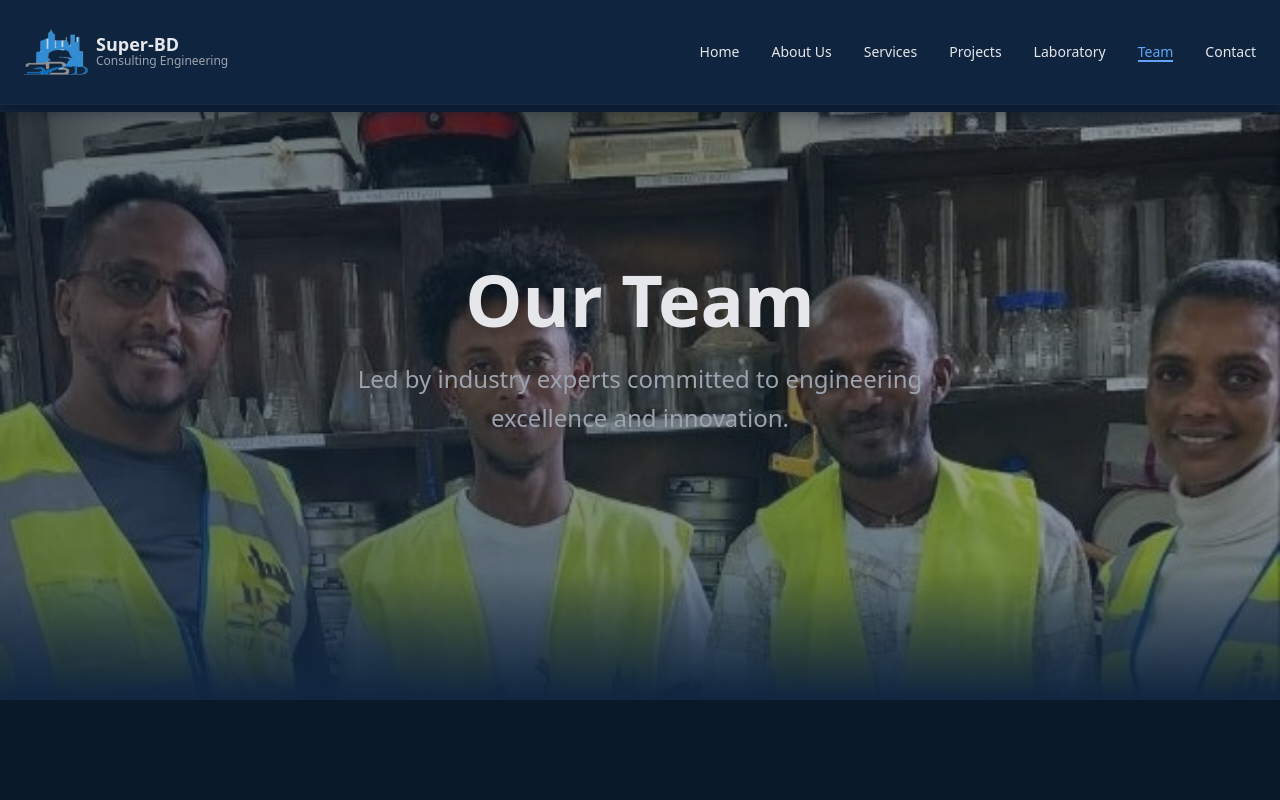
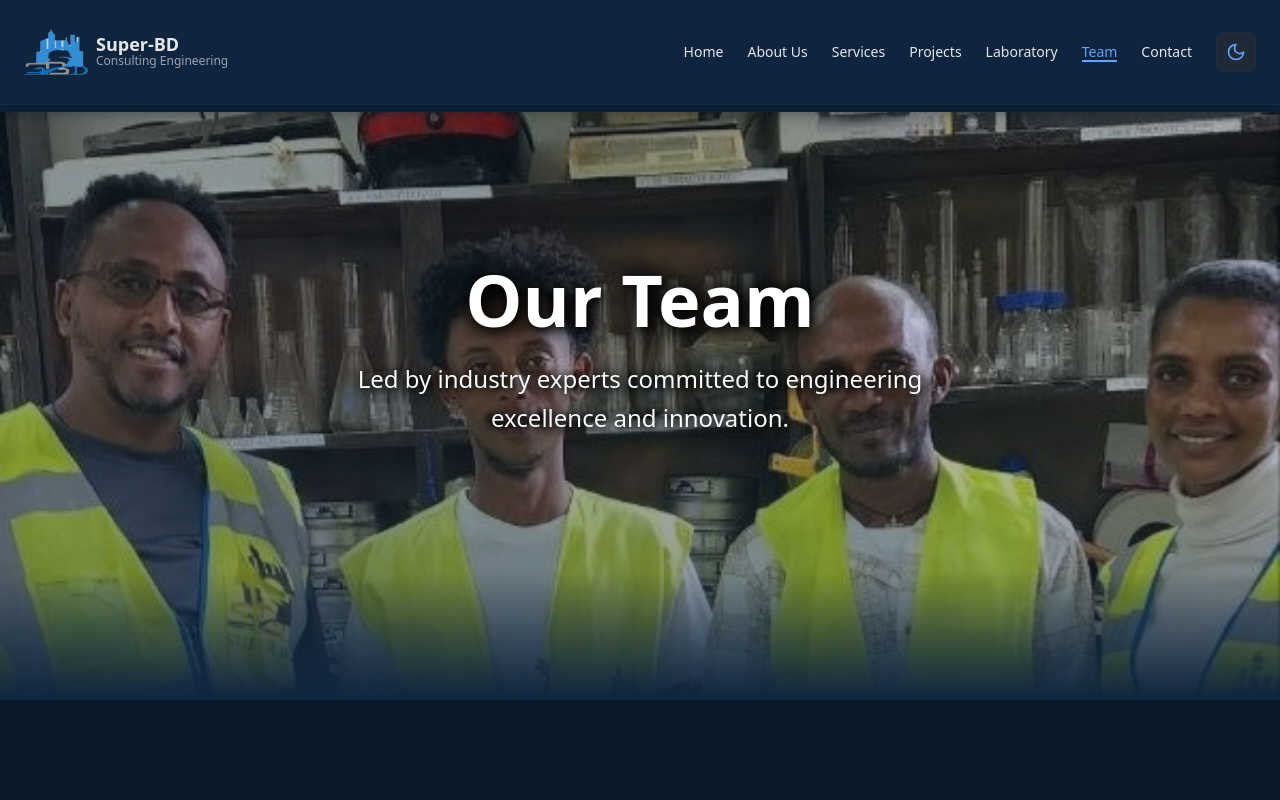
Before and after one commit to Tebarek-W/Super-BD-Consulting-Engineering, a Next.js app: page /team in a window 1280 px wide. Shown: the top 800 px of the page. Built offline with nearby package versions, Linux system fonts and the light colour scheme.

Commit message:
feat: Initialize project structure with global styles, theme system, and core layout components.

```diff
--- a/src/app/globals.css
+++ b/src/app/globals.css
@@ -37,6 +37,47 @@
   --text-muted: #9CA3AF;
   /* Muted text for secondary content */
   --border-subtle: #1F2937;
+  /* Subtle borders */
+}
+
+/* Light Theme - Modern Professional White */
+.light {
+  /* Light Backgrounds - Softer off-white */
+  --background: #F9FAFB;
+  /* Soft off-white primary background */
+  --background-dark: #F1F5F9;
+  /* Light gray for sections */
+  --foreground: #0F172A;
+  /* Dark slate for text */
+
+  /* Primary Colors - Professional Blue Palette */
+  --primary: #1E3A8A;
+  /* Deep blue */
+  --primary-light: #3B82F6;
+  /* Bright blue for hover */
+  --secondary: #0EA5E9;
+  /* Sky blue for contrast */
+
+  /* Accent Colors - Vibrant and Clean */
+  --accent: #2563EB;
+  /* Royal blue - Primary accent */
+  --accent-bright: #3B82F6;
+  /* Light blue - Highlights */
+  --accent-hover: #1D4ED8;
+  /* Deep blue - Hover states */
+  --accent-subtle: #DBEAFE;
+  /* Very light blue for subtle backgrounds */
+
+  /* Neutral & Supporting Colors */
+  --neutral: #F1F5F9;
+  /* Light gray for cards/sections */
+  --neutral-light: #E2E8F0;
+  /* Lighter gray for borders */
+  --text-dark: #0F172A;
+  /* Strong dark text on light backgrounds */
+  --text-muted: #475569;
+  /* Darker muted text for better readability */
+  --border-subtle: #CBD5E1;
   /* Subtle borders */
 }
 
--- a/src/app/layout.tsx
+++ b/src/app/layout.tsx
@@ -46,7 +46,7 @@ export default function RootLayout({
         <ThemeProvider
           attribute="class"
           defaultTheme="dark"
-          forcedTheme="dark"
+          enableSystem={false}
           disableTransitionOnChange
         >
           {children}
--- /dev/null
+++ b/src/components/ThemeToggle.tsx
@@ -0,0 +1,52 @@
+"use client";
+
+import { useTheme } from "next-themes";
+import { useEffect, useState } from "react";
+import { Moon, Sun } from "lucide-react";
+
+export function ThemeToggle() {
+    const { theme, setTheme } = useTheme();
+    const [mounted, setMounted] = useState(false);
+
+    // Avoid hydration mismatch
+    useEffect(() => {
+        setMounted(true);
+    }, []);
+
+    if (!mounted) {
+        return (
+            <button
+                className="w-10 h-10 rounded-lg bg-neutral/50 flex items-center justify-center"
+                aria-label="Toggle theme"
+            >
+                <div className="w-5 h-5" />
+            </button>
+        );
+    }
+
+    return (
+        <button
+            onClick={() => setTheme(theme === "dark" ? "light" : "dark")}
+            className="relative w-10 h-10 rounded-lg bg-neutral hover:bg-neutral-light transition-all duration-300 flex items-center justify-center group overflow-hidden border border-neutral-light/20"
+            aria-label={`Switch to ${theme === "dark" ? "light" : "dark"} mode`}
+        >
+            {/* Sun Icon for Light Mode */}
+            <Sun
+                className={`absolute transition-all duration-500 ${theme === "dark"
+                        ? "rotate-90 scale-0 opacity-0"
+                        : "rotate-0 scale-100 opacity-100"
+                    } text-amber-500 group-hover:text-amber-400`}
+                size={20}
+            />
+
+            {/* Moon Icon for Dark Mode */}
+            <Moon
+                className={`absolute transition-all duration-500 ${theme === "dark"
+                        ? "rotate-0 scale-100 opacity-100"
+                        : "-rotate-90 scale-0 opacity-0"
+                    } text-accent group-hover:text-accent-bright`}
+                size={20}
+            />
+        </button>
+    );
+}
--- a/src/components/layout/Navbar.tsx
+++ b/src/components/layout/Navbar.tsx
@@ -6,6 +6,7 @@ import { usePathname } from "next/navigation";
 import { Menu, X, Phone, Mail } from "lucide-react";
 import { cn } from "@/lib/utils";
 import { motion, AnimatePresence } from "framer-motion";
+import { ThemeToggle } from "@/components/ThemeToggle";
 
 
 const navLinks = [
@@ -67,7 +68,7 @@ export default function Navbar() {
                     </Link>
 
                     {/* Desktop Navigation */}
-                    <div className="hidden md:flex items-center gap-8">
+                    <div className="hidden md:flex items-center gap-6">
                         {navLinks.map((link) => {
                             const isActive = pathname === link.href;
                             return (
@@ -87,10 +88,12 @@ export default function Navbar() {
                                 </Link>
                             );
                         })}
+                        <ThemeToggle />
                     </div>
 
                     {/* Mobile Menu Button */}
-                    <div className="md:hidden flex items-center gap-4">
+                    <div className="md:hidden flex items-center gap-3">
+                        <ThemeToggle />
                         <button
                             className="text-accent hover:text-accent-bright transition-colors"
                             onClick={() => setIsOpen(!isOpen)}
--- a/src/components/sections/PageHero.tsx
+++ b/src/components/sections/PageHero.tsx
@@ -26,9 +26,9 @@ export default function PageHero({ title, description, image, imagePosition = "c
                 }}
             />
 
-            {/* Dark Gradient Overlay for readability - matching home page style */}
-            <div className="absolute inset-0 bg-gradient-to-b from-background-dark/40 via-background/30 to-background/60" />
-            <div className="absolute inset-0 bg-gradient-to-r from-background/30 to-transparent" />
+            {/* Dark Gradient Overlay for readability - lightened for brighter images */}
+            <div className="absolute inset-0 bg-gradient-to-b from-background-dark/30 via-background/20 to-background/50" />
+            <div className="absolute inset-0 bg-gradient-to-r from-background/20 to-transparent" />
 
             {/* Gradient Fade */}
             <div className="absolute bottom-0 left-0 right-0 h-32 bg-gradient-to-b from-transparent to-background" />
@@ -44,7 +44,8 @@ export default function PageHero({ title, description, image, imagePosition = "c
                         initial={{ opacity: 0, y: 20 }}
                         animate={{ opacity: 1, y: 0 }}
                         transition={{ delay: 0.2, duration: 0.8 }}
-                        className="text-4xl sm:text-5xl md:text-6xl lg:text-7xl font-bold mb-6 text-foreground dark:text-white drop-shadow-lg"
+                        className="text-4xl sm:text-5xl md:text-6xl lg:text-7xl font-extrabold mb-6 text-white dark:text-white drop-shadow-[0_4px_12px_rgba(0,0,0,0.9)]"
+                        style={{ textShadow: '2px 2px 8px rgba(0,0,0,0.8), 0 0 20px rgba(0,0,0,0.6)' }}
                     >
                         {title}
                     </motion.h1>
@@ -52,7 +53,8 @@ export default function PageHero({ title, description, image, imagePosition = "c
                         initial={{ opacity: 0, y: 20 }}
                         animate={{ opacity: 1, y: 0 }}
                         transition={{ delay: 0.4, duration: 0.8 }}
-                        className="text-lg sm:text-xl md:text-2xl text-text-muted dark:text-gray-200 max-w-2xl mx-auto leading-relaxed drop-shadow-md"
+                        className="text-lg sm:text-xl md:text-2xl font-medium text-gray-50 dark:text-gray-100 max-w-2xl mx-auto leading-relaxed drop-shadow-[0_2px_8px_rgba(0,0,0,0.9)]"
+                        style={{ textShadow: '1px 1px 6px rgba(0,0,0,0.8), 0 0 15px rgba(0,0,0,0.5)' }}
                     >
                         {description}
                     </motion.p>
--- a/src/components/sections/ServicesSummary.tsx
+++ b/src/components/sections/ServicesSummary.tsx
@@ -52,7 +52,7 @@ export default function ServicesSummary() {
                             >
                                 {/* Background Image */}
                                 <div className="absolute inset-0 z-0">
-                                    <div className="absolute inset-0 bg-gradient-to-t from-black/95 via-black/70 to-black/50 z-10" />
+                                    <div className="absolute inset-0 bg-gradient-to-t from-black/70 via-black/40 to-black/20 z-10" />
                                     <img
                                         src={service.cardImage}
                                         alt={service.title}
```
